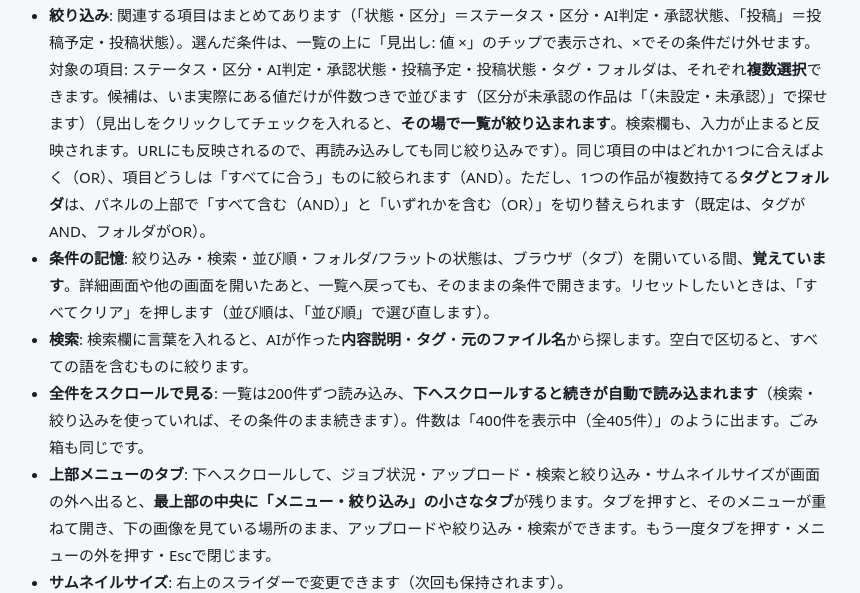
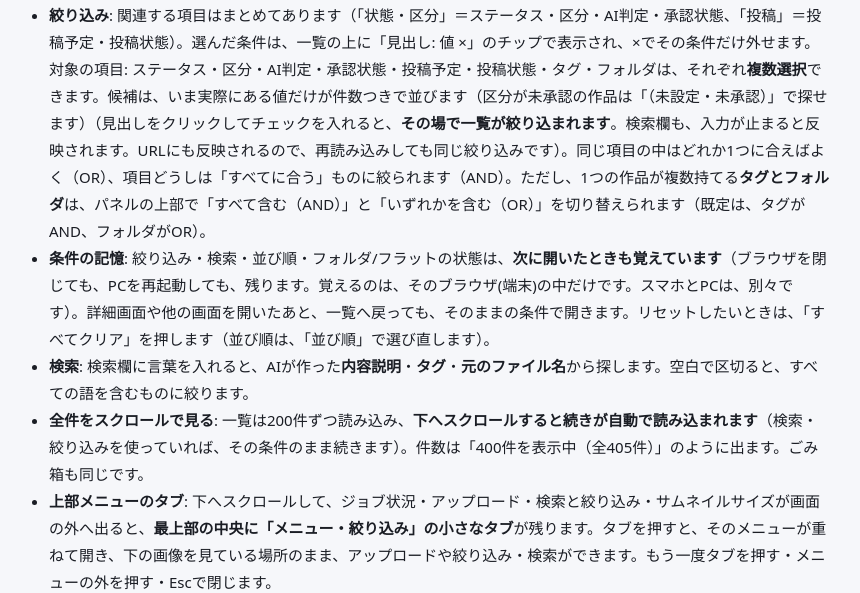
Before and after one commit to Mega-Takoyaki/ReelMilly, a Python web app: template src/core/web/templates/help.html in a window 1280 px wide. Shown: the part 1477-2070 px from the top of the page, without its empty margins (221-1081 px from the left). Run offline with Jinja, Linux system fonts and the light colour scheme; the template is opened without the code that fills it, so the values that code supplies are empty.

Commit message:
feat: 一覧の絞り込み・並び順・フォルダ/フラットの状態を、次回の起動時にも維持する(localStorage)
Co-Authored-By: Claude Sonnet 5.5 <noreply@anthropic.com>

```diff
--- a/src/core/web/static/filters.js
+++ b/src/core/web/static/filters.js
@@ -119,7 +119,7 @@
       const freshToolbar = doc.getElementById("grid-toolbar");
       if (toolbar && freshToolbar) toolbar.innerHTML = freshToolbar.innerHTML;
       history.replaceState(null, "", url);
-      try { sessionStorage.setItem("reelmilly:listQuery", qs); } catch (e) { /* 覚えられなくても、絞り込みは使える */ }
+      try { localStorage.setItem("reelmilly:listQuery", qs); } catch (e) { /* 覚えられなくても、絞り込みは使える */ }
       if (clearLink) clearLink.hidden = qs === "";
       window.dispatchEvent(new Event("grid-updated"));
     } catch (err) {
--- a/src/core/web/templates/help.html
+++ b/src/core/web/templates/help.html
@@ -61,7 +61,7 @@
     <li><strong>フォルダ作成 / 画像アップロード</strong>: ジョブ状況の右側のボタンです。</li>
     <li><strong>ファイルタイプ</strong>: 1階層目の「画像」「動画」を選ぶと、その拡張子すべてが対象になります。展開した2階層目で、「.png だけ」のように拡張子を個別に選ぶこともできます（実際にある拡張子だけが件数つきで並びます）。</li>
     <li><strong>絞り込み</strong>: 関連する項目はまとめてあります（「状態・区分」＝ステータス・区分・AI判定・承認状態、「投稿」＝投稿予定・投稿状態）。選んだ条件は、一覧の上に「見出し: 値 ×」のチップで表示され、×でその条件だけ外せます。対象の項目: ステータス・区分・AI判定・承認状態・投稿予定・投稿状態・タグ・フォルダは、それぞれ<strong>複数選択</strong>できます。候補は、いま実際にある値だけが件数つきで並びます（区分が未承認の作品は「（未設定・未承認）」で探せます）（見出しをクリックしてチェックを入れると、<strong>その場で一覧が絞り込まれます</strong>。検索欄も、入力が止まると反映されます。URLにも反映されるので、再読み込みしても同じ絞り込みです）。同じ項目の中はどれか1つに合えばよく（OR）、項目どうしは「すべてに合う」ものに絞られます（AND）。ただし、1つの作品が複数持てる<strong>タグとフォルダ</strong>は、パネルの上部で「すべて含む（AND）」と「いずれかを含む（OR）」を切り替えられます（既定は、タグがAND、フォルダがOR）。</li>
-    <li><strong>条件の記憶</strong>: 絞り込み・検索・並び順・フォルダ/フラットの状態は、ブラウザ（タブ）を開いている間、<strong>覚えています</strong>。詳細画面や他の画面を開いたあと、一覧へ戻っても、そのままの条件で開きます。リセットしたいときは、「すべてクリア」を押します（並び順は、「並び順」で選び直します）。</li>
+    <li><strong>条件の記憶</strong>: 絞り込み・検索・並び順・フォルダ/フラットの状態は、<strong>次に開いたときも覚えています</strong>（ブラウザを閉じても、PCを再起動しても、残ります。覚えるのは、そのブラウザ(端末)の中だけです。スマホとPCは、別々です）。詳細画面や他の画面を開いたあと、一覧へ戻っても、そのままの条件で開きます。リセットしたいときは、「すべてクリア」を押します（並び順は、「並び順」で選び直します）。</li>
     <li><strong>検索</strong>: 検索欄に言葉を入れると、AIが作った<strong>内容説明</strong>・<strong>タグ</strong>・<strong>元のファイル名</strong>から探します。空白で区切ると、すべての語を含むものに絞ります。</li>
     <li><strong>全件をスクロールで見る</strong>: 一覧は200件ずつ読み込み、<strong>下へスクロールすると続きが自動で読み込まれます</strong>（検索・絞り込みを使っていれば、その条件のまま続きます）。件数は「400件を表示中（全405件）」のように出ます。ごみ箱も同じです。</li>
     <li><strong>上部メニューのタブ</strong>: 下へスクロールして、ジョブ状況・アップロード・検索と絞り込み・サムネイルサイズが画面の外へ出ると、<strong>最上部の中央に「メニュー・絞り込み」の小さなタブ</strong>が残ります。タブを押すと、そのメニューが重ねて開き、下の画像を見ている場所のまま、アップロードや絞り込み・検索ができます。もう一度タブを押す・メニューの外を押す・Escで閉じます。</li>
```
Also changed, not shown: src/core/web/templates/index.html (+5 -4 lines), tests/test_post_now.py (+5 -5 lines).
